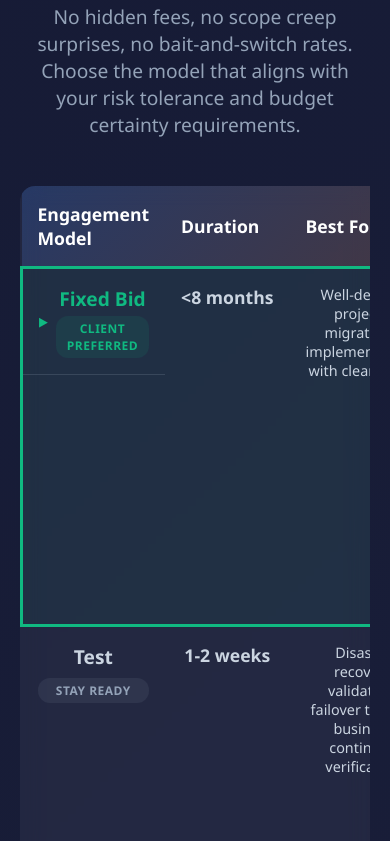
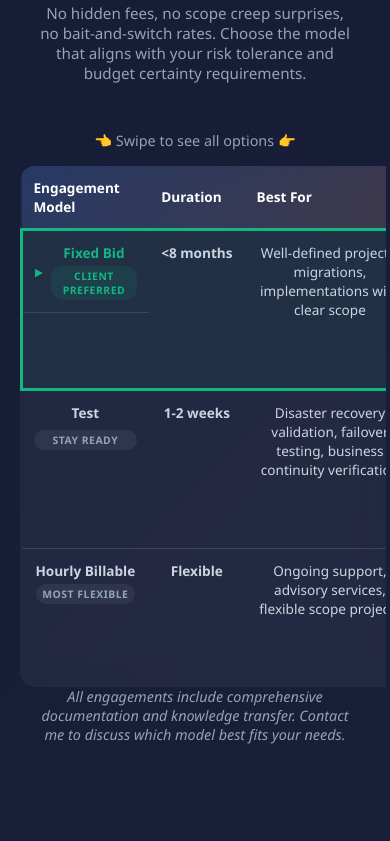
Before and after one commit to mattschober/cloudpm, a plain HTML site: page index.html in a window 390 px wide. Shown: the part 8651-9492 px from the top of the page. Drawn offline with Linux system fonts and the light colour scheme; a script that the page names is missing.

Commit message:
Add files via upload

```diff
--- a/index.html
+++ b/index.html
@@ -1383,6 +1383,78 @@
                 font-size: 0.9rem !important;
             }
         }
+
+        /* Mobile responsive pricing table */
+        @media (max-width: 768px) {
+            .mobile-scroll-hint {
+                display: block !important;
+            }
+
+            .pricing-table-container {
+                overflow-x: auto;
+                -webkit-overflow-scrolling: touch;
+                margin: 0 -1rem;
+                padding: 0 1rem;
+            }
+
+            .pricing-table {
+                min-width: 800px;
+            }
+
+            .pricing-table th,
+            .pricing-table td {
+                padding: 1rem;
+                font-size: 0.9rem;
+            }
+
+            .model-name {
+                font-size: 1rem;
+            }
+
+            .duration-cell {
+                font-size: 0.95rem;
+            }
+
+            .preferred-badge,
+            .grey-badge {
+                font-size: 0.65rem;
+                padding: 0.2rem 0.4rem;
+            }
+
+            .collapse-arrow {
+                font-size: 0.7rem;
+            }
+
+            .pricing-intro {
+                font-size: 0.95rem;
+                padding: 0 1rem;
+            }
+
+            .pricing-note {
+                font-size: 0.9rem;
+                padding: 0 1rem;
+            }
+        }
+
+        @media (max-width: 480px) {
+            .pricing-table {
+                min-width: 700px;
+            }
+
+            .pricing-table th,
+            .pricing-table td {
+                padding: 0.75rem;
+                font-size: 0.85rem;
+            }
+
+            .model-name {
+                font-size: 0.95rem;
+            }
+
+            .duration-cell {
+                font-size: 0.9rem;
+            }
+        }
     </style>
 </head>
 <body>
@@ -1510,6 +1582,7 @@
         <div class="section-content">
             <h2>Transparent, Predictable Engagement Models</h2>
             <p class="pricing-intro">No hidden fees, no scope creep surprises, no bait-and-switch rates. Choose the model that aligns with your risk tolerance and budget certainty requirements.</p>
+            <p style="text-align: center; color: #94a3b8; font-size: 0.9rem; margin-bottom: 1rem; display: none;" class="mobile-scroll-hint">👈 Swipe to see all options 👉</p>
             <div class="pricing-table-container">
                 <table class="pricing-table">
                     <thead>
```
